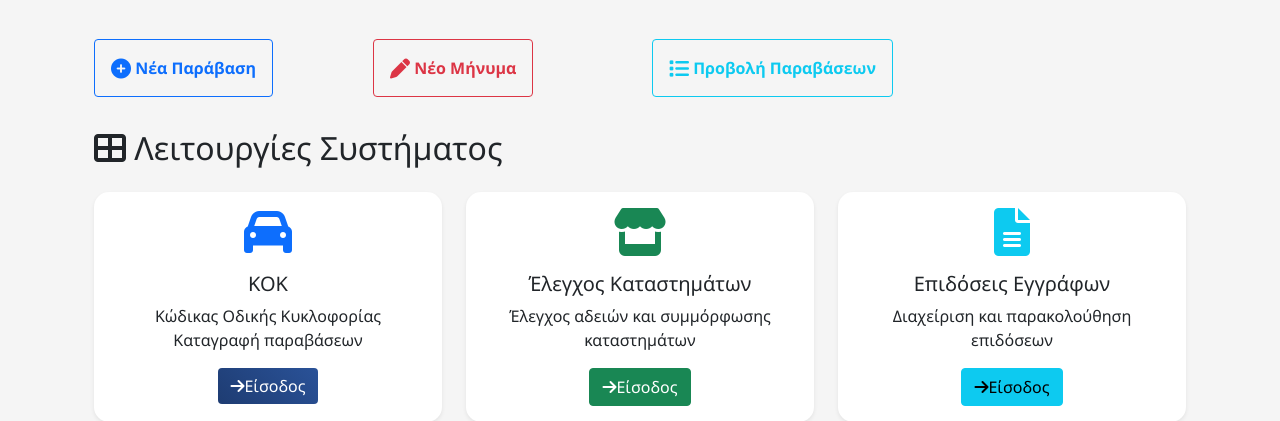
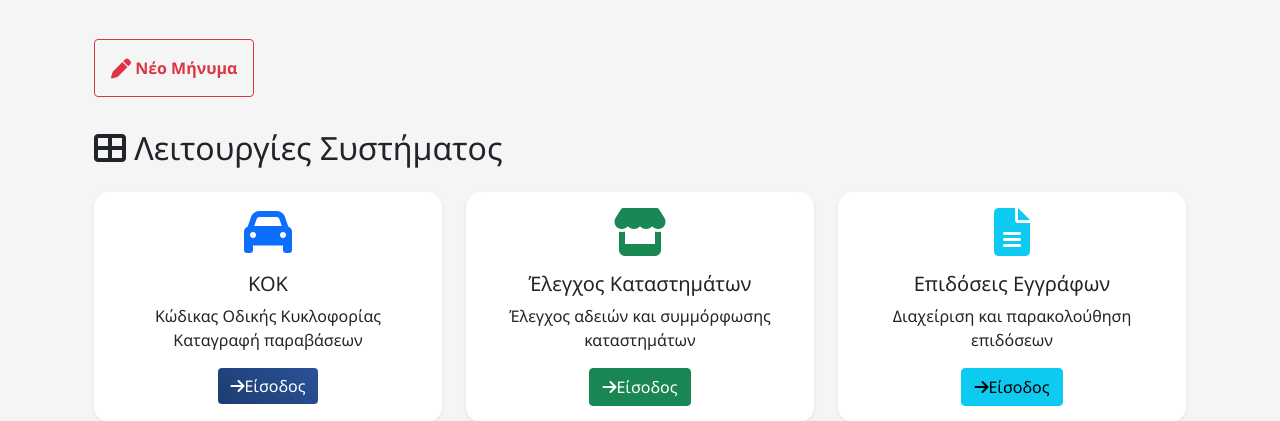
Before and after one commit to dimitribizakis/municipal-police-app, a Flask app: template templates/dashboard/central_menu.html in a window 1280 px wide. Shown: the part 184-605 px from the top of the page. Run offline with Flask 3, Linux system fonts and the light colour scheme; the template is opened without the code that fills it, so the values that code supplies are empty; some libraries are stand-ins or nearby versions.

Commit message:
Update central_menu.html

```diff
--- a/templates/dashboard/central_menu.html
+++ b/templates/dashboard/central_menu.html
@@ -27,33 +27,10 @@
     </div>
 
     <div class="row mb-4">
-        <div class="col-md-3">
-            <a href="{{ url_for('kok_module') }}" class="btn btn-outline-primary btn-block mb-2 p-3">
-                <i class="fas fa-plus-circle fa-lg mr-2"></i>
-                <strong>Νέα Παράβαση</strong>
-            </a>
-        </div>
-
-        <div class="col-md-3">
+        <div class="col-md-6">
             <a href="{{ url_for('new_message') }}" class="btn btn-outline-danger btn-block mb-2 p-3">
                 <i class="fas fa-pen fa-lg mr-2"></i>
                 <strong>Νέο Μήνυμα</strong>
-            </a>
-        </div>
-
-        {% if user.can_manage_users %}
-        <div class="col-md-3">
-            <a href="{{ url_for('add_user') }}" class="btn btn-outline-success btn-block mb-2 p-3">
-                <i class="fas fa-user-plus fa-lg mr-2"></i>
-                <strong>Νέος Χρήστης</strong>
-            </a>
-        </div>
-        {% endif %}
-
-        <div class="col-md-3">
-            <a href="{{ url_for('view_violations') }}" class="btn btn-outline-info btn-block mb-2 p-3">
-                <i class="fas fa-list fa-lg mr-2"></i>
-                <strong>Προβολή Παραβάσεων</strong>
             </a>
         </div>
     </div>
```
